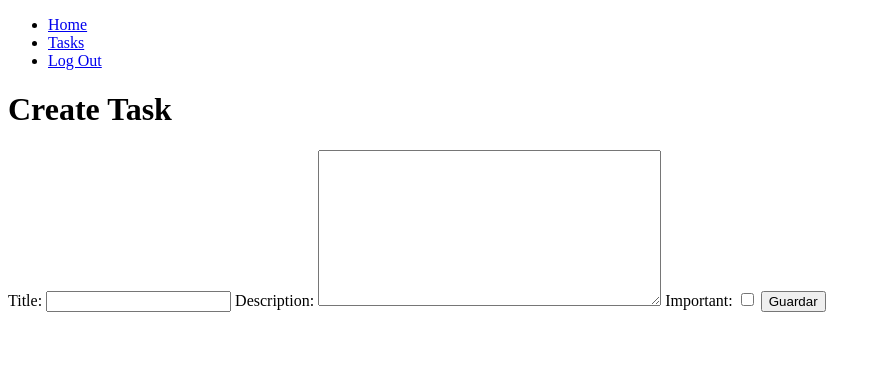
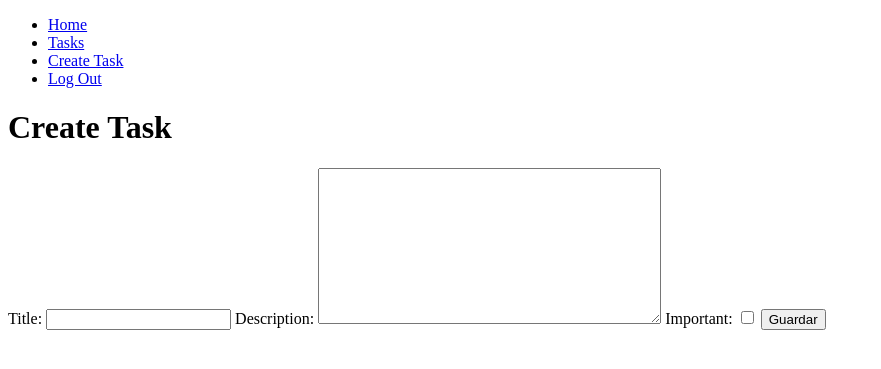
Before and after one commit to DiegoAndresMarmota/LetsStarted-Django, a Django app: page /tasks/create/ in a window 1280 px wide. Shown: the top 369 px of the page, without its empty margins (0-881 px from the left). Run offline with Django 4.2, Linux system fonts and the light colour scheme; the visitor is signed in with stand-in values (Sample User, id 1).

Commit message:
Modificación del templates.base

```diff
--- a/tasks/templates/base.html
+++ b/tasks/templates/base.html
@@ -13,11 +13,15 @@
             <li>
                 <a href='/'>Home</a>
             </li>
+
+            {% if user.is_authenticated %}
             <li>
                 <a href='/tasks'>Tasks</a>
             </li>
+            <li>
+                <a href='/tasks/create/'>Create Task</a>
+            </li>
 
-            {% if user.is_authenticated %}
             <li>
                 <a href='/logout'>Log Out</a>
             </li>
```
